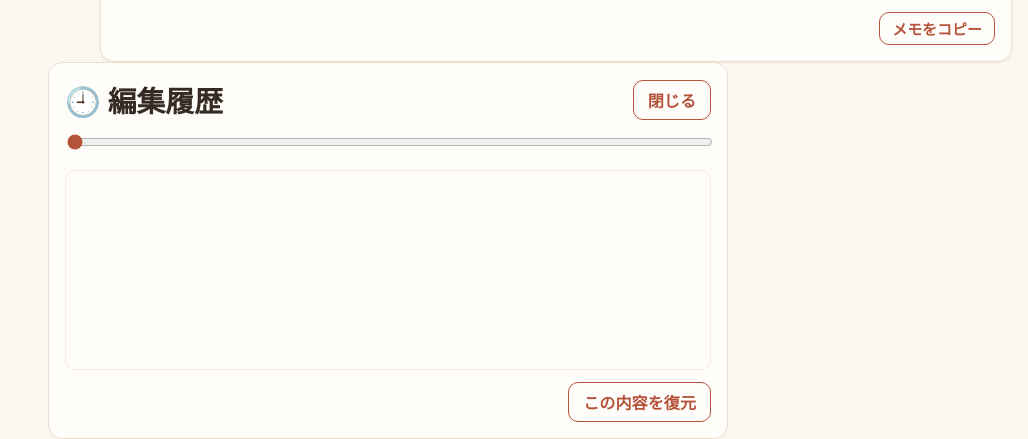
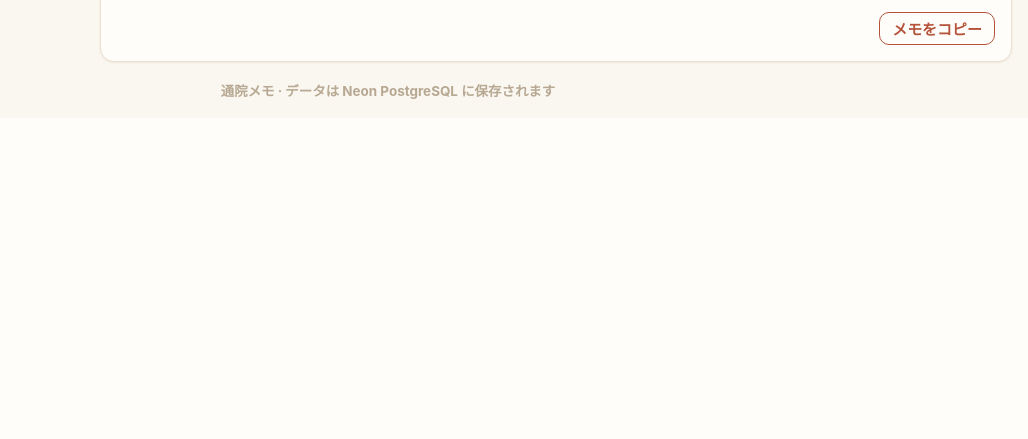
Before and after one commit to gojiroma/tuuinmemo, a Flask app: page / in a window 1280 px wide. Shown: the part 1412-1851 px from the top of the page, without its empty margins (252-1280 px from the left). After the commit the page ends 1511 px from the top, so only its background shows below. Run offline with Flask 3, Linux system fonts and the light colour scheme; data that the repository does not hold is empty; some libraries are stand-ins or nearby versions; some web fonts are replaced.

Commit message:
Fix the edit-history dialog rendering inline instead of staying hidden
Giving .history-dialog an explicit display: flex made that declaration
win over the browser's dialog:not([open]) { display: none } default —
author-origin rules beat user-agent rules regardless of selector
specificity. The dialog was rendering in normal page flow at the
bottom of the page (in both view and edit mode) even though it was
never opened. Scope the flex layout to .history-dialog[open] so the
closed dialog stays hidden as before, and it still opens correctly as
a centered modal via showModal().

```diff
--- a/templates/index.html
+++ b/templates/index.html
@@ -191,9 +191,12 @@
     padding: 16px;
     background: var(--card-bg);
     color: var(--text);
-    display: flex;
-    flex-direction: column;
   }
+  /* Scoped to [open]: setting display here (rather than on the bare
+     .history-dialog selector) keeps the UA's dialog:not([open]) { display:
+     none } in effect while closed — an author display rule on the bare
+     selector would otherwise win and render the dialog inline on the page. */
+  .history-dialog[open] { display: flex; flex-direction: column; }
   .history-dialog::backdrop { background: rgba(0, 0, 0, 0.4); }
   .history-head { display: flex; justify-content: space-between; align-items: center; margin-bottom: 12px; }
   .history-slider-row { display: flex; flex-direction: column; gap: 6px; margin-bottom: 12px; }
```
